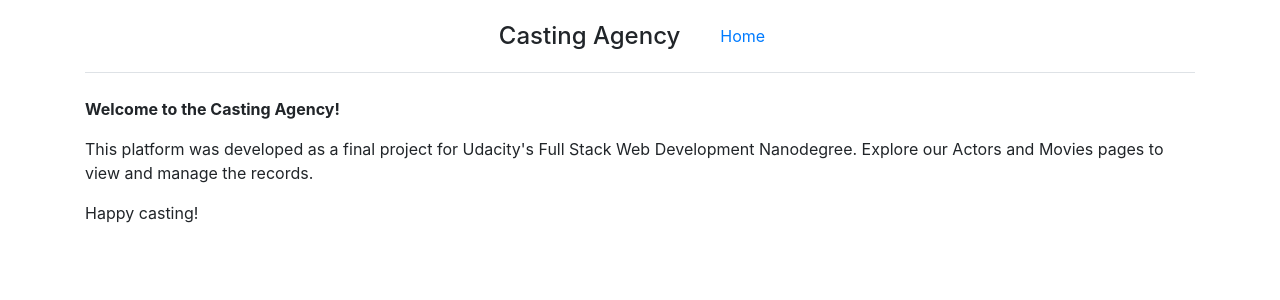
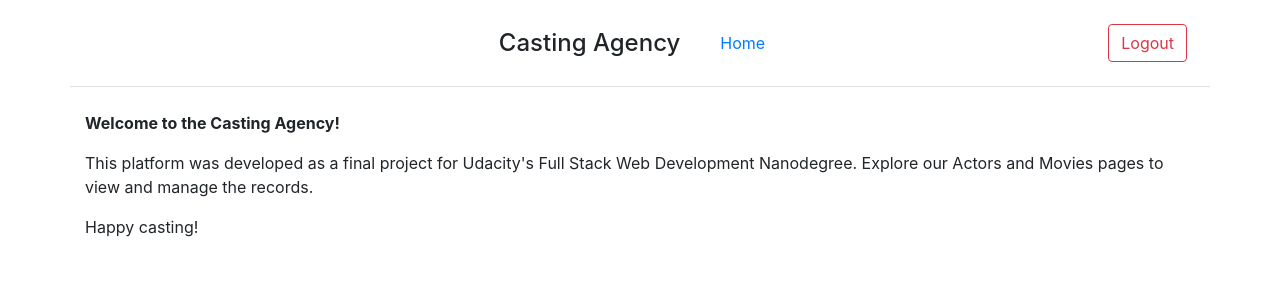
Before and after one commit to devmatheus/Udacity-FSDN-Casting-Agency, a Flask app: template templates/pages/home.html in a window 1280 px wide. Shown: the top 300 px of the page. Run offline with Flask 2, Linux system fonts and the light colour scheme; the template is opened without the code that fills it, so the values that code supplies are empty; some libraries are stand-ins or nearby versions.

Commit message:
style(main.html): add logout button to header and center header content

```diff
--- a/templates/layouts/main.html
+++ b/templates/layouts/main.html
@@ -13,7 +13,9 @@
 
 <body>
     <div class="container">
-        <header class="d-flex flex-wrap justify-content-center py-3 mb-4 border-bottom">
+        <header class="row py-3 mb-4 border-bottom">
+            <div class="col-3"></div>
+            <div class="col-6 d-flex flex-wrap justify-content-center align-items-center">
                 <h4 class="mr-4 mb-0 d-flex align-items-center">Casting Agency</h4>
 
                 <ul class="nav nav-pills">
@@ -25,6 +27,14 @@
                     <li class="nav-item"><a href="/movies" class="nav-link">Movies</a></li>
                     {% endif %}
                 </ul>
+            </div>
+            <div class="col-3">
+                <div class="d-flex flex-row-reverse bd-highlight">
+                    <div class="p-2 bd-highlight">
+                        <a href="/logout" class="btn btn-outline-danger">Logout</a>
+                    </div>
+                </div>
+            </div>
         </header>
 
         <div class="row">
```
Lines whose indentation alone changed are shown as unchanged.
